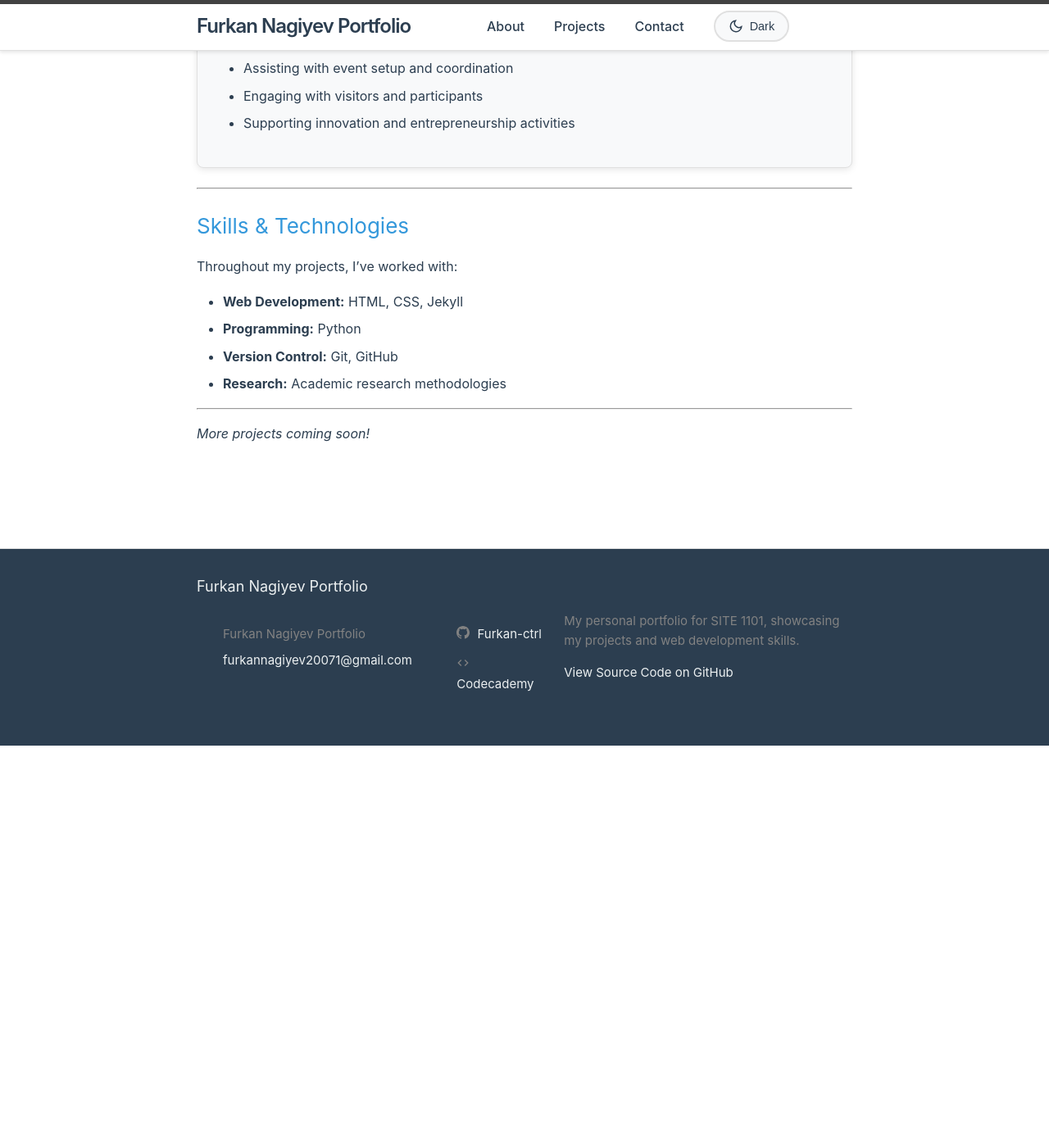
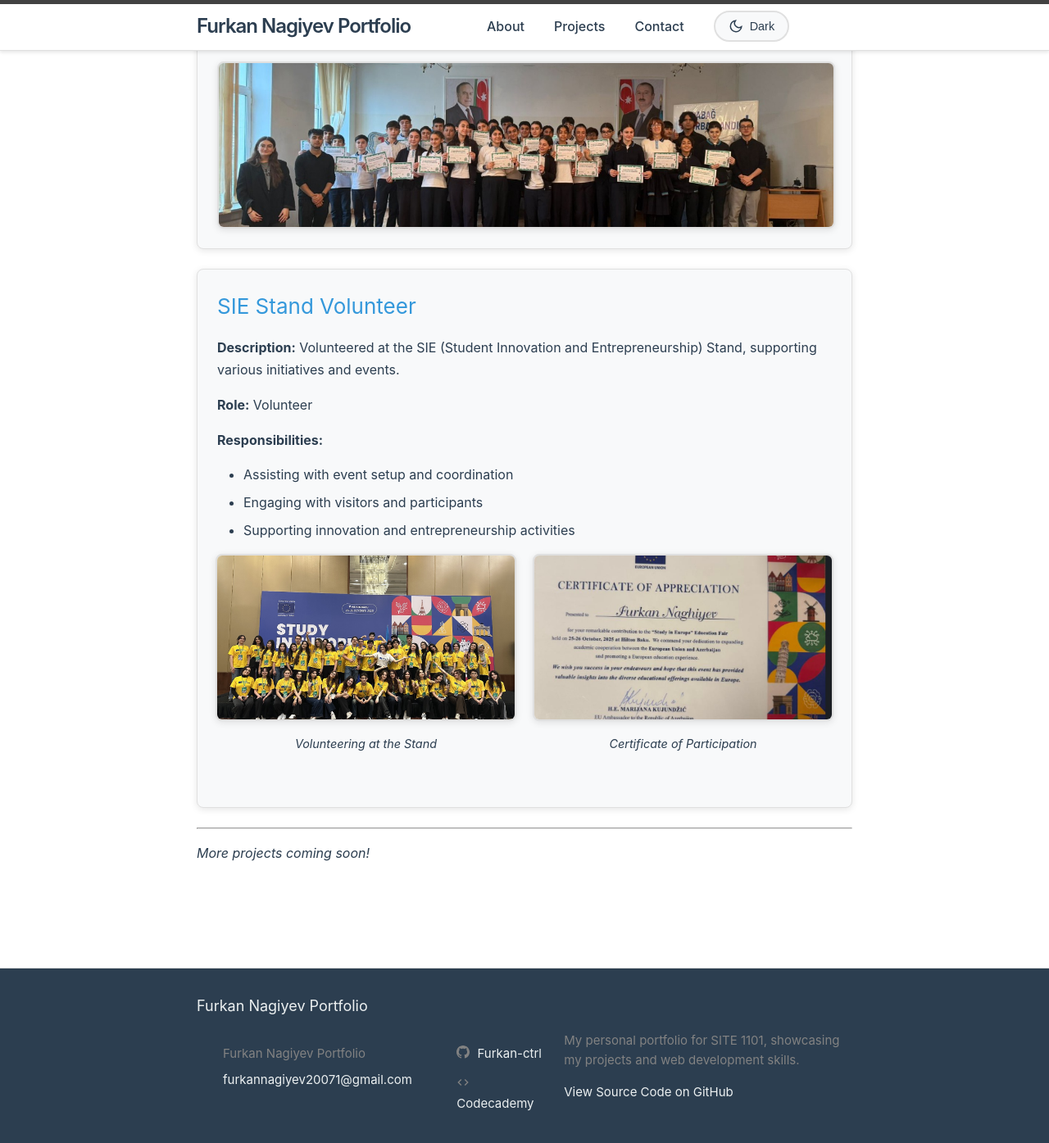
Before and after one commit to Furkan-ctrl/Furkan-ctrl.github.io, a Jekyll site: the page built from projects.markdown, in a window 1280 px wide and 1400 px high, scrolled down 2471 px. Shown: the top 1395 px of the window at 82% size. Built offline with Jekyll 4.4.1, drawn with Linux system fonts in a browser that asks for light colours; before the commit the page ends 3381 px from its top, so only the background shows below that.

Commit message:
Updated projects page with new descriptions and images

```diff
--- a/projects.markdown
+++ b/projects.markdown
@@ -12,7 +12,7 @@ Welcome to my projects portfolio! Here you'll find a collection of my work, incl
 
 <div class="project-card">
   <h3 style="margin-top: 0; color: var(--accent-color);">Logic Gates - Constructing Logic Gates</h3>
-  <p><strong>Description:</strong> A collaborative project focused on constructing and demonstrating various logic gates using breadboards and electronic components. This project involved building AND, OR, NOT, NAND,  XOR gates, understanding their functionality, and documenting their behavior.</p>
+  <p><strong>Description:</strong> A collaborative project focused on constructing and demonstrating various logic gates using breadboards and electronic components. This project involved building AND, OR, NOT, NAND, XOR gates, understanding their functionality, and documenting their behavior.</p>
   <p><strong>Technologies Used:</strong> Breadboards, Electronic Components, LEDs, Jumper Wires, Power Modules</p>
   <p><strong>Key Features:</strong></p>
   <ul>
@@ -52,6 +52,14 @@ Welcome to my projects portfolio! Here you'll find a collection of my work, incl
     <li>Version control workflow</li>
     <li>Dark mode support</li>
   </ul>
+
+  <div class="project-images">
+    <div class="project-image-wrapper">
+      <img src="/assets/portfolio.jpg" alt="My Portfolio Website" class="project-image">
+      <p class="image-caption">The Main Homepage</p>
+    </div>
+  </div>
+
 </div>
 
 ### Volunteer Activities
@@ -61,6 +69,10 @@ Welcome to my projects portfolio! Here you'll find a collection of my work, incl
   <p><strong>Description:</strong> Participated in the Hour of Code event, helping to introduce programming concepts to students and promoting computer science education.</p>
   <p><strong>Role:</strong> Volunteer & Participant</p>
   <p><strong>Impact:</strong> Contributed to spreading awareness about coding and technology among students.</p>
+
+  <div style="margin-top: 15px;">
+    <img src="/assets/Hour-of-code1.jpg" alt="Hour of Code Event" class="project-image">
+  </div>
 </div>
 
 <div class="activity-card">
@@ -73,19 +85,19 @@ Welcome to my projects portfolio! Here you'll find a collection of my work, incl
     <li>Engaging with visitors and participants</li>
     <li>Supporting innovation and entrepreneurship activities</li>
   </ul>
+
+  <div class="project-images" style="margin-top: 15px;">
+    <div class="project-image-wrapper">
+      <img src="/assets/SIE-volunteer.jpg" alt="SIE Stand Volunteer" class="project-image">
+      <p class="image-caption">Volunteering at the Stand</p>
+    </div>
+    <div class="project-image-wrapper">
+      <img src="/assets/code-cert.jpg" alt="Certificate" class="project-image">
+      <p class="image-caption">Certificate of Participation</p>
+    </div>
+  </div>
 </div>
 
 ---
 
-### Skills & Technologies
-
-Throughout my projects, I've worked with:
-
-- **Web Development:** HTML, CSS, Jekyll
-- **Programming:** Python
-- **Version Control:** Git, GitHub
-- **Research:** Academic research methodologies
-
----
-
 *More projects coming soon!*
```
Also changed, not shown: assets/Hour-of-code1.jpg (added), assets/SIE-volunteer.jpg (added), assets/portfolio.jpg (added).
